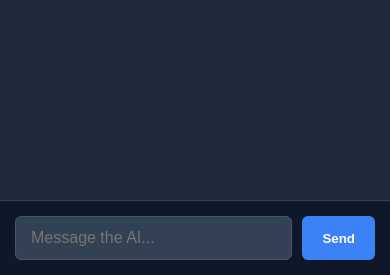
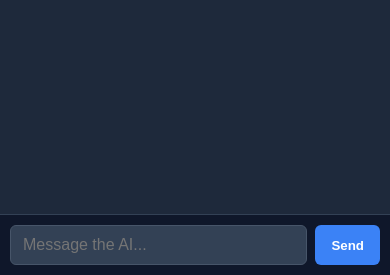
Before and after one commit to Mahidhanushreddy/NLP-Coding-Agent, a Flask app: page / in a window 390 px wide. Shown: the part 569-844 px from the top of the page. Run offline with Flask 3, Linux system fonts and the light colour scheme; data that the repository does not hold is empty; some libraries are stand-ins or nearby versions.

Commit message:
Add syntax highlighting and adjust styles
Added syntax highlighting styles and scripts. Adjusted padding and font size for input elements and buttons.

```diff
--- a/app/templates/index.html
+++ b/app/templates/index.html
@@ -12,6 +12,10 @@
     <link rel="stylesheet" href="https://cdnjs.cloudflare.com/ajax/libs/highlight.js/11.9.0/styles/github-dark.min.css">
     <script src="https://cdnjs.cloudflare.com/ajax/libs/highlight.js/11.9.0/highlight.min.js"></script>
     <style>
+
+        * {
+            box-sizing: border-box;
+        }
         :root {
             --sidebar-bg: #0f172a;
             --chat-bg: #1e293b;
@@ -77,7 +81,7 @@
         pre { margin: 0; padding: 15px; overflow-x: auto; font-family: 'Courier New', monospace; font-size: 0.9rem; }
         /* Input Area */
         .input-area { padding: 15px; background-color: var(--sidebar-bg); border-top: 1px solid #334155; display: flex; gap: 10px; }
-        input[type="text"] { flex-grow: 1; padding: 12px 15px; border: 1px solid #475569; border-radius: 6px; background-color: var(--input-bg); color: white; font-size: 1rem; min-width: 0;}
+        input[type="text"] { flex-grow: 1; padding: 12px 15px; border: 1px solid #475569; border-radius: 6px; background-color: var(--input-bg); color: white; font-size: 16px; min-width: 0;}
         input[type="text"]:focus { outline: 2px solid var(--primary); border-color: transparent;}
         .send-btn { padding: 12px 20px; border: none; border-radius: 6px; background-color: var(--primary); color: white; font-weight: bold; cursor: pointer; transition: 0.2s; white-space: nowrap;}
         .send-btn:hover { background-color: var(--primary-hover); }
@@ -138,6 +142,16 @@
             .sidebar.open { transform: translateX(0); }
             .sidebar-overlay.open { display: block; }
             .message { max-width: 95%; }
+            .input-area {
+                padding: 10px;
+                gap: 8px;
+            }
+            input[type="text"] {
+                padding: 10px 12px;
+            }
+            .send-btn {
+                padding: 10px 16px;
+            }
         }
     </style>
 </head>
```
